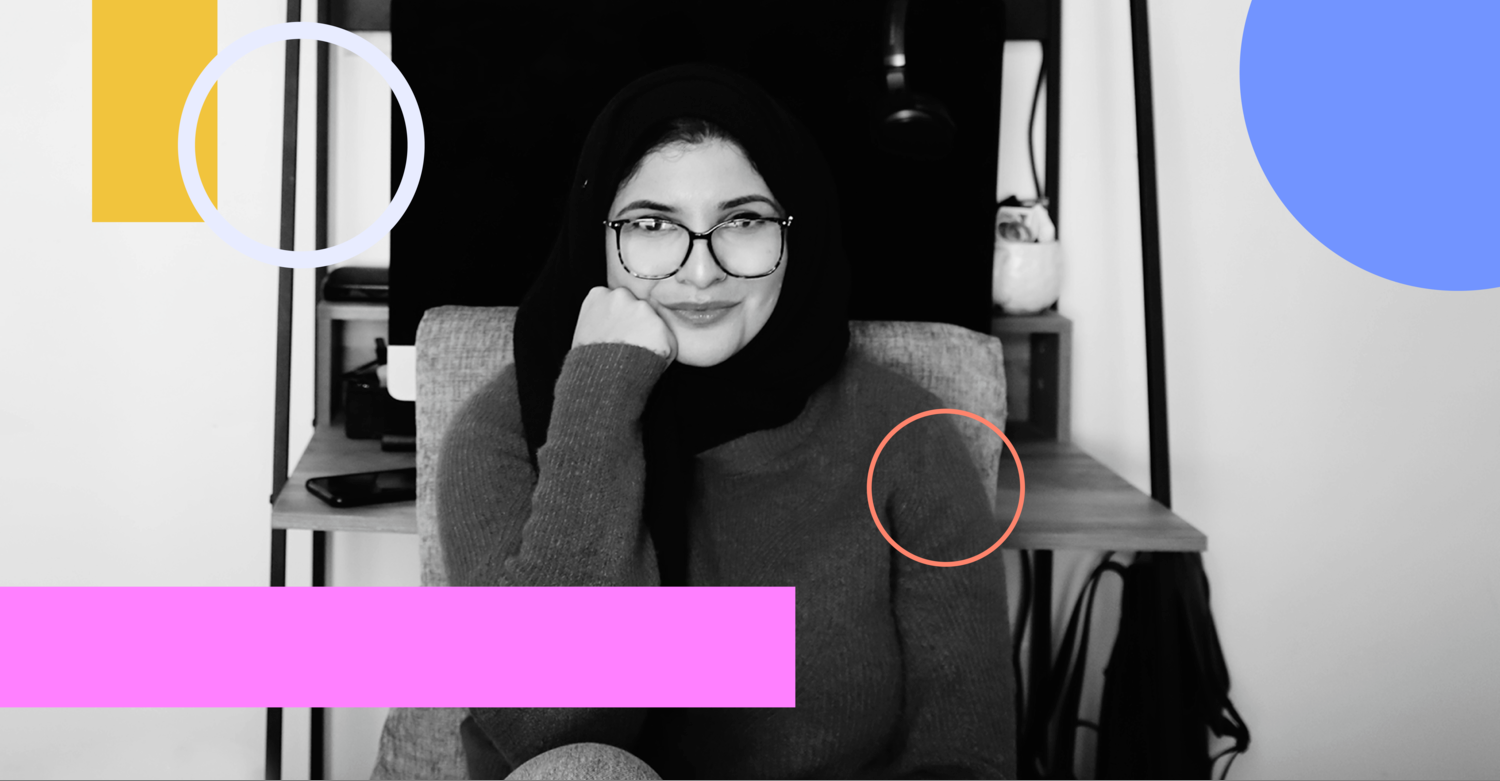
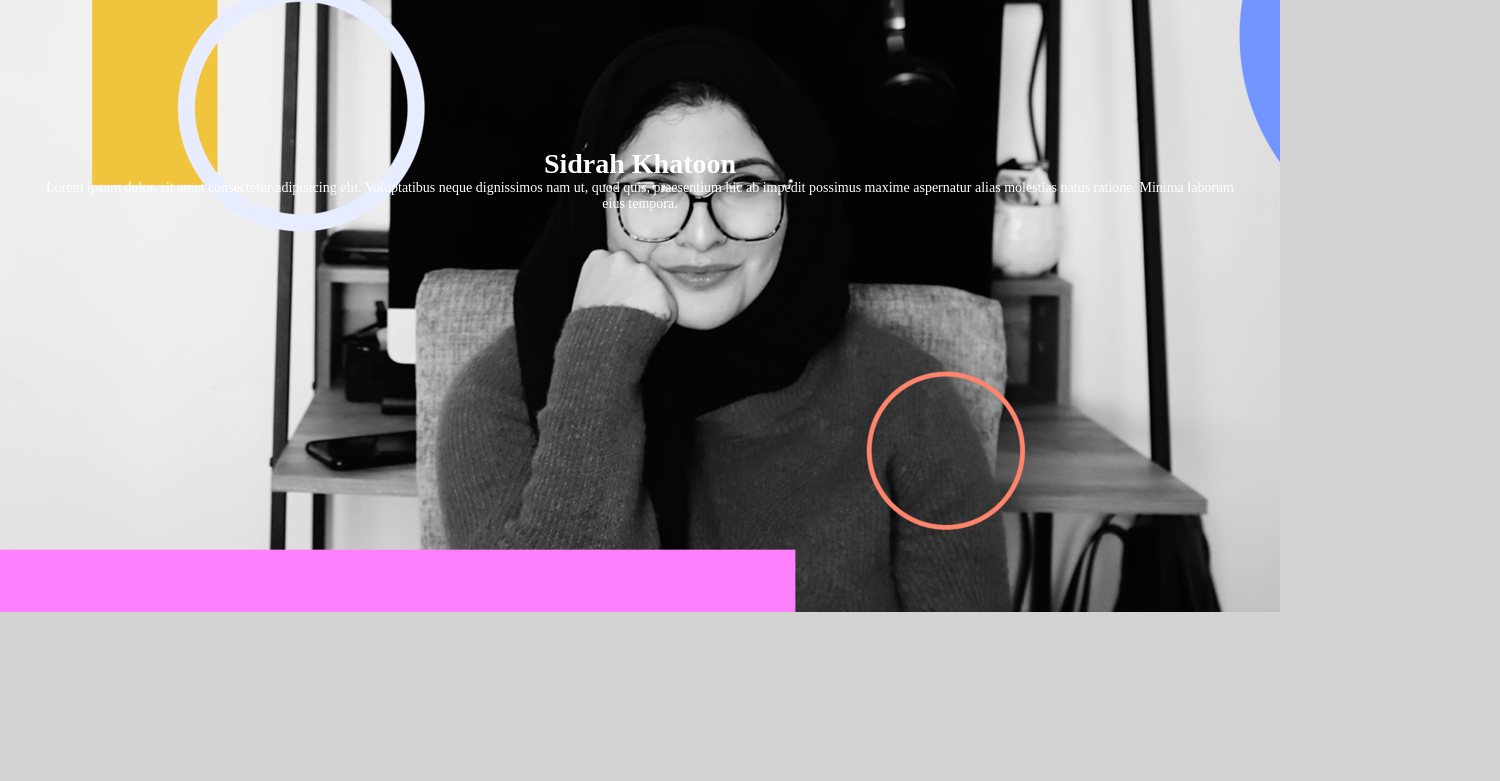
Before and after one commit to asadsid95/fe_fishstick, a plain HTML site: page index.html in a window 1280 px wide. Shown: the part 52-833 px from the top of the page, 1500 px wide, since content can reach past the window. After the commit the page ends 800 px from the top, so only its background shows below. Drawn offline with Linux system fonts and the light colour scheme.

Commit message:
design in progress

```diff
--- a/css/style.css
+++ b/css/style.css
@@ -5,5 +5,21 @@
 }
 
 body {
-    background-color: grey;
+    background-color: lightgrey;
+    color: white;
+    font-size: 14px;
 }
+
+.landing {
+    padding-top: 200px;
+    padding-bottom: 400px;
+    background-image: url('../assets/Sidrah+image-01.png');
+
+}
+
+.intro {
+    margin-left: auto;
+    margin-right: auto;
+    max-width: 1200px;
+    text-align: center;
+}
--- a/index.html
+++ b/index.html
@@ -12,22 +12,23 @@
 <body>
 
     <!-- Landing section -->
-    <div id="landing">
-        <div id="header">
+    <div id="landing" class="landing">
+        <div id="intro" class="intro">
+            <!-- <img id='main-pic' src="assets/Sidrah+image-01.png"> -->
             <h1>Sidrah Khatoon</h1>
-        </div>
+            <p>Lorem ipsum dolor, sit amet consectetur adipisicing elit. Voluptatibus neque dignissimos nam ut, quod
+                quis, praesentium hic ab impedit possimus maxime aspernatur alias molestias natus ratione. Minima
+                laborum eius tempora.</p>
 
-        <div id="intro">
-            <img id='main-pic' src="assets/Sidrah+image-01.png">
-            <h1>Let's talk</h1>
 
         </div>
     </div>
-    <div id="carousel">
+
+    <!-- <div id="carousel">
         <img src="assets/aoda.png">
         <img src="assets/Edit+Studio_Logo-01.png">
         <img src="assets/Flower+Power+Packaging.png">
-    </div>
+    </div> -->
 </body>
 
 </html>
```
Also changed, not shown: 2 other files.
